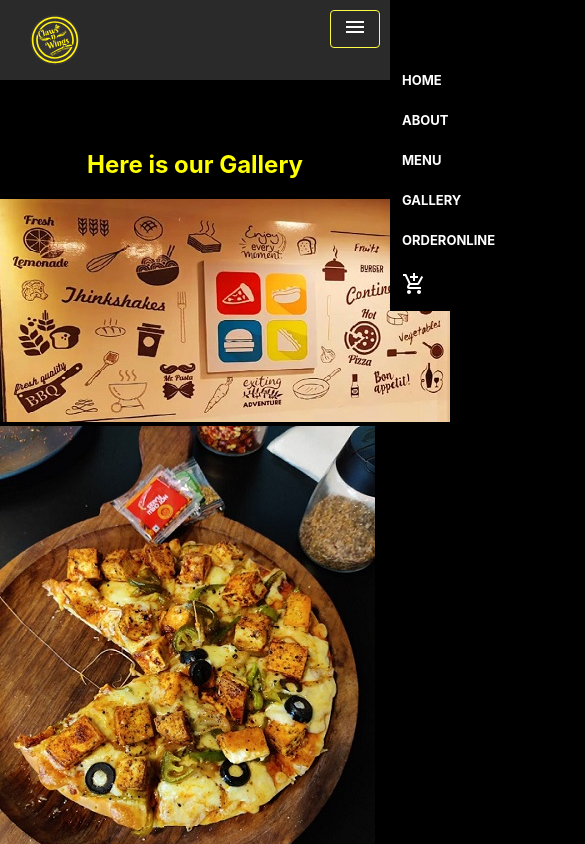
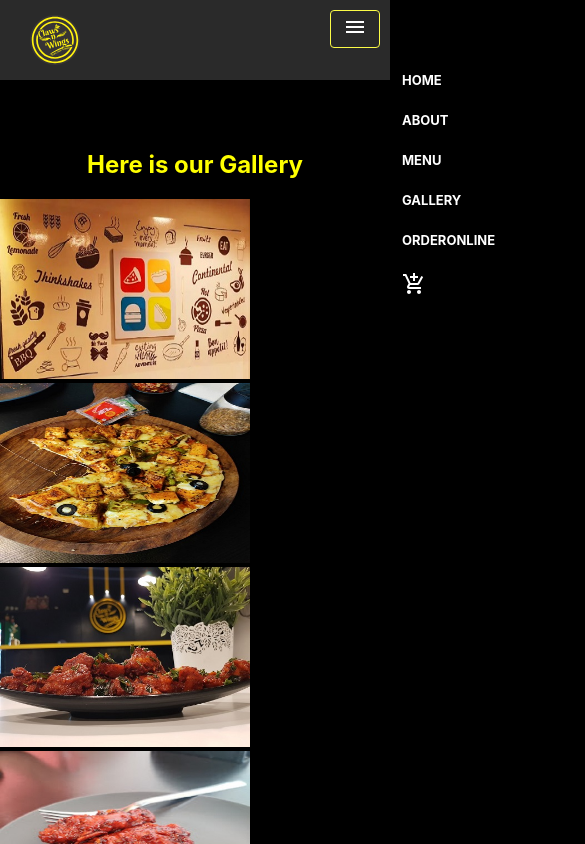
Before and after one commit to divyavajjala/clawsNwings, a React (Create React App) app: page /gallery in a window 390 px wide. Shown: the top 844 px of the page, 585 px wide, since content can reach past the window. Built offline with nearby package versions, Linux system fonts and the light colour scheme.

Commit message:
added mediaquery for gallery page

```diff
--- a/src/App.css
+++ b/src/App.css
@@ -49,13 +49,9 @@ body {
     right: 0;
 }
 
-
-
 .nav-item {
-    /* margin: 20px; */
     float: left;
     list-style-type: none;
-    /* padding-top: 10px; */
 }
 
 .navbar-items::after {
@@ -243,6 +239,10 @@ h2 {
     .addtocart-btn {
         margin-top: 50px;
     }
+    .gallery img {
+        width: 250px;
+        height: 180px;
+    }
 }
 
 @media only screen and (min-width:651px) and (max-width: 820px) {
```
